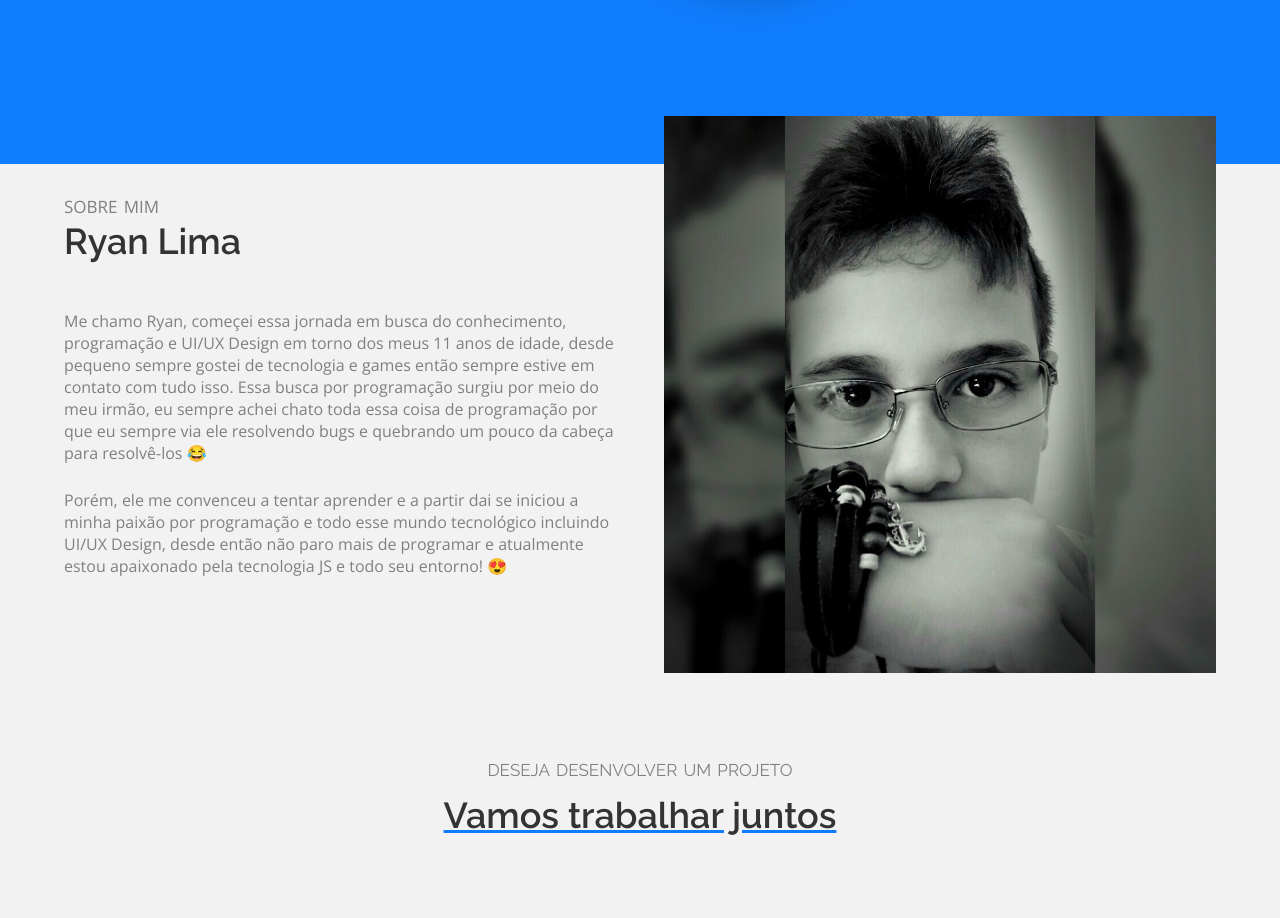
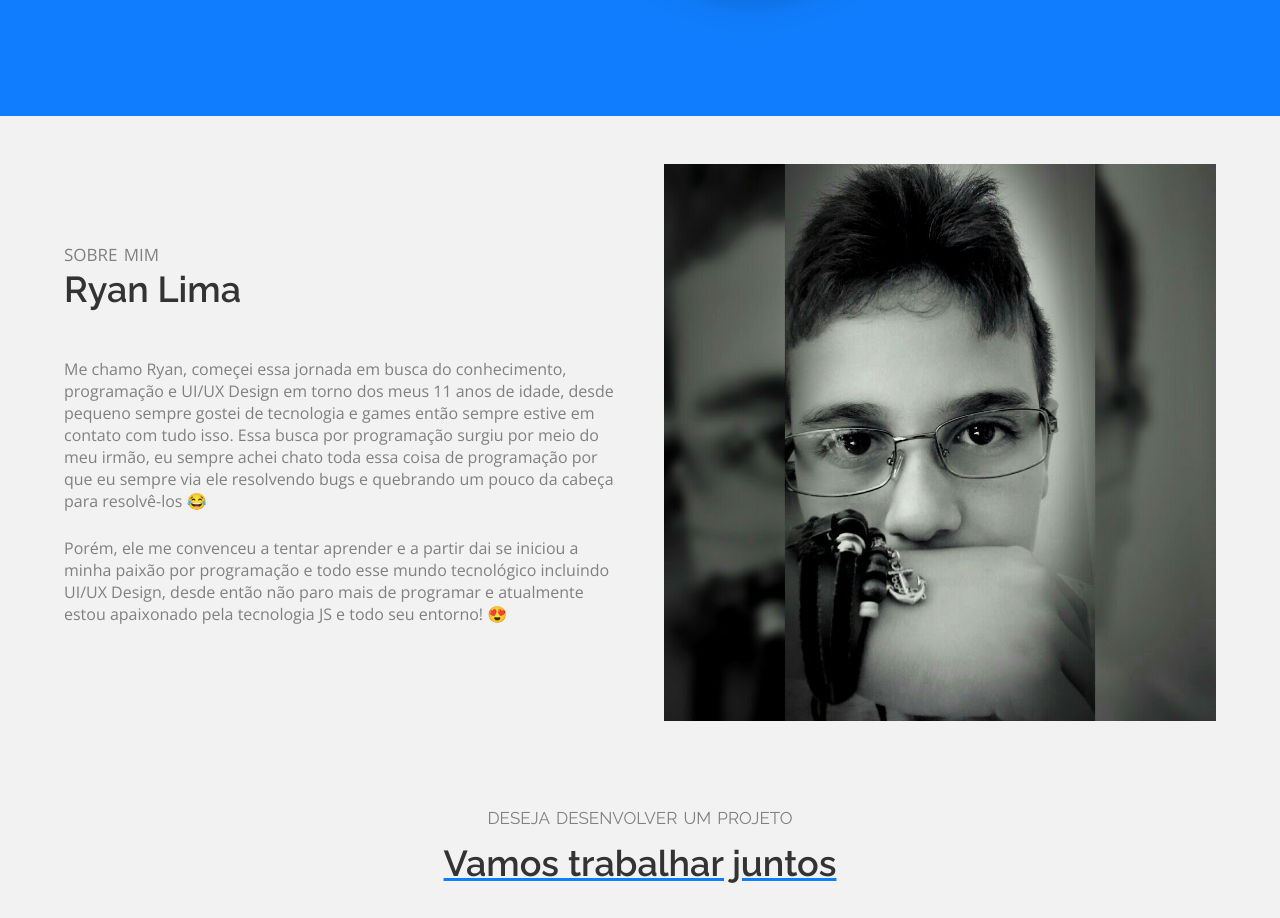
Before and after one commit to ryansldev/my-old-website, a Next.js app: page / in a window 1280 px wide. Shown: the part 1669-2587 px from the top of the page. Built offline with nearby package versions, Linux system fonts and the light colour scheme.

Commit message:
:toolbox: Adjustment in about section CSS

```diff
--- a/src/pages/home.module.scss
+++ b/src/pages/home.module.scss
@@ -198,6 +198,9 @@
   }
 
   .about {
+    padding-top: 3em;
+    background: #f2f2f2;
+
     span {
       font-variant: small-caps;
       font-size: 1.5rem;
```
